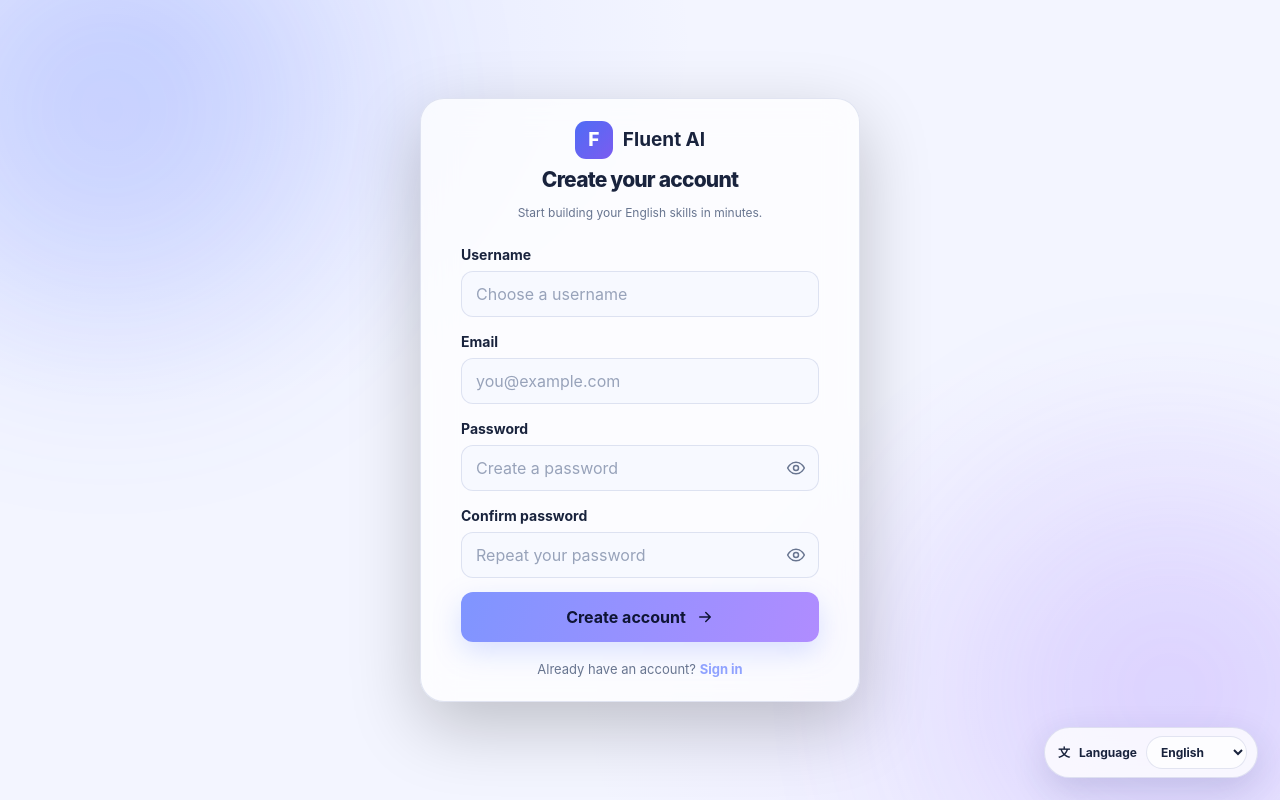
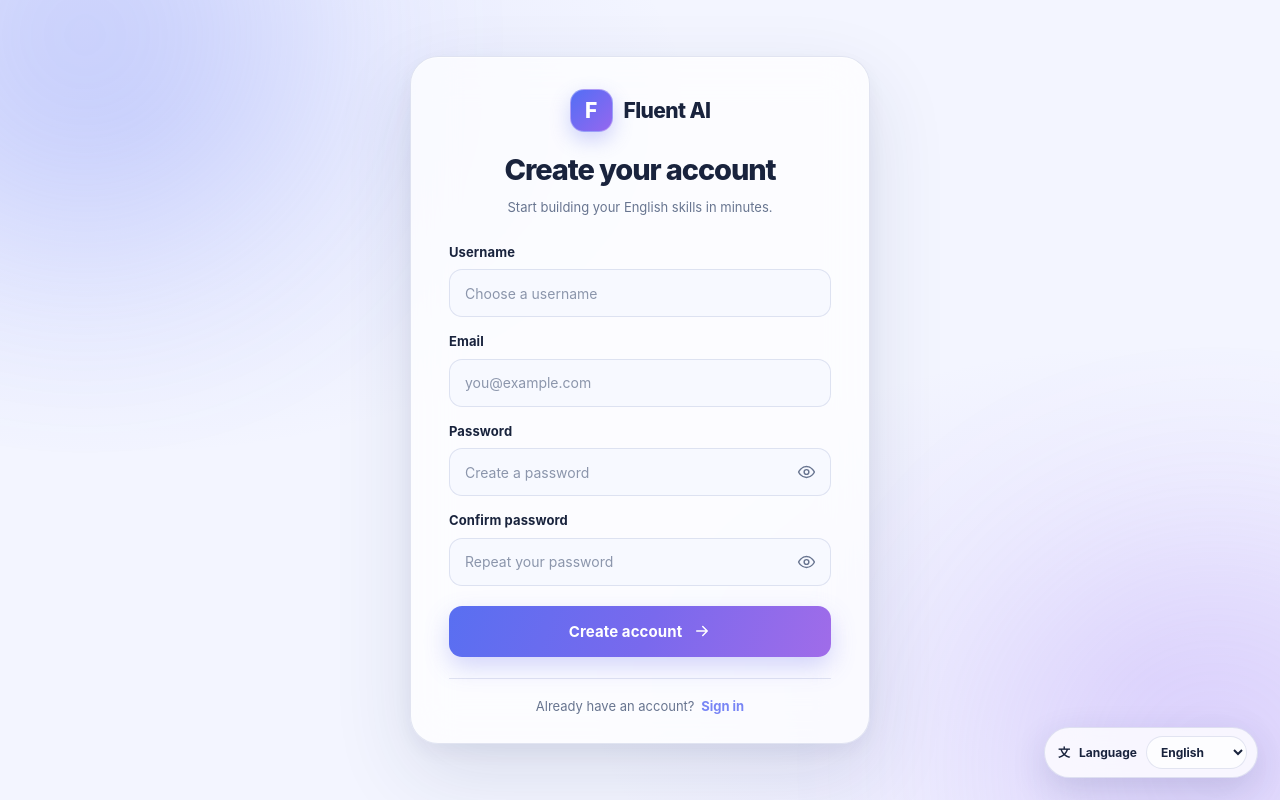
Before and after one commit to adnan-15/FLUENT_Ai, a Django app: page /signup/ in a window 1280 px wide. Run offline with Django 5.2, Linux system fonts and the light colour scheme.

Commit message:
Update signup.html

```diff
--- a/fluent_ai/learning/templates/signup.html
+++ b/fluent_ai/learning/templates/signup.html
@@ -3,10 +3,12 @@
 {% block title %}Create Account | Fluent AI{% endblock %}
 
 {% block extra_css %}
+
 <style>
-    *, *::before, *::after { box-sizing: border-box; }
+    *, *::before, *::after {
+        box-sizing: border-box;
+    }
 
-    /* Lock the page so it never scrolls; the card scrolls internally only on tiny screens */
     html:has(.signup-page),
     body:has(.signup-page) {
         height: 100% !important;
@@ -15,6 +17,14 @@
     }
 
     .signup-page {
+        --signup-accent: #6478f5;
+        --signup-accent-2: #9472f5;
+        --signup-glass: var(--surface, #ffffff);
+        --signup-input: var(--surface-secondary, #f5f6fc);
+        --signup-text: var(--text, #17213d);
+        --signup-muted: var(--muted, #77819a);
+        --signup-border: var(--border, rgba(110, 125, 170, .18));
+
         position: relative;
         isolation: isolate;
         display: flex;
@@ -23,201 +33,472 @@
         width: 100%;
         height: 100vh;
         height: 100dvh;
-        padding: 16px;
+        padding: 20px;
         overflow: hidden;
+        background:
+            radial-gradient(ellipse at 10% 15%, rgba(100,120,245,.12), transparent 35%),
+            radial-gradient(ellipse at 90% 85%, rgba(148,114,245,.13), transparent 35%),
+            var(--bg, #f5f7ff);
     }
 
     .signup-page::before,
     .signup-page::after {
+        content: "";
         position: absolute;
         z-index: -1;
-        width: 420px;
-        height: 420px;
+        width: 430px;
+        height: 430px;
         border-radius: 50%;
-        content: "";
-        filter: blur(110px);
+        filter: blur(115px);
         pointer-events: none;
     }
-    .signup-page::before { top: -100px; left: -100px; background: #4a6bff; opacity: .20; }
-    .signup-page::after  { right: -100px; bottom: -100px; background: #9b78ff; opacity: .18; }
 
-    /* ---------- Card ---------- */
+    .signup-page::before {
+        top: -180px;
+        left: -130px;
+        background: #6478f5;
+        opacity: .24;
+    }
+
+    .signup-page::after {
+        right: -150px;
+        bottom: -180px;
+        background: #a477f5;
+        opacity: .20;
+    }
+
+    /* Main card */
     .signup-card {
-        width: min(440px, 100%);
+        position: relative;
+        width: min(460px, 100%);
         max-height: 100%;
         overflow-y: auto;
-        padding: 22px 40px;
-        border: 1px solid var(--border);
-        border-radius: 24px;
-        background: var(--surface);
-        box-shadow: 0 24px 70px rgba(0, 0, 0, .22);
-        backdrop-filter: blur(16px);
-        -webkit-backdrop-filter: blur(16px);
+        padding: 32px 38px 27px;
+        border: 1px solid var(--signup-border);
+        border-radius: 28px;
+        background: var(--signup-glass);
+        box-shadow:
+            0 30px 80px rgba(35, 48, 100, .12),
+            0 8px 24px rgba(35, 48, 100, .06),
+            inset 0 1px 0 rgba(255,255,255,.55);
+        backdrop-filter: blur(22px);
+        -webkit-backdrop-filter: blur(22px);
+        scrollbar-width: thin;
+        scrollbar-color: rgba(120,130,180,.35) transparent;
+        animation: signupAppear .55s cubic-bezier(.2,.8,.2,1) both;
     }
 
+    @keyframes signupAppear {
+        from {
+            opacity: 0;
+            transform: translateY(18px) scale(.985);
+        }
+        to {
+            opacity: 1;
+            transform: translateY(0) scale(1);
+        }
+    }
+
+    /* Brand and heading */
     .signup-top {
         display: flex;
         flex-direction: column;
         align-items: center;
-        margin-bottom: 22px;
+        margin-bottom: 25px;
         text-align: center;
     }
 
     .signup-brand {
         display: flex;
         align-items: center;
-        gap: 10px;
-        margin-bottom: 5px;
+        gap: 11px;
+        margin-bottom: 21px;
     }
+
     .signup-brand-mark {
-        display: flex; align-items: center; justify-content: center;
-        width: 38px; height: 38px;
-        border-radius: 11px;
+        display: flex;
+        align-items: center;
+        justify-content: center;
+        width: 43px;
+        height: 43px;
+        border: 1px solid rgba(255,255,255,.35);
+        border-radius: 14px;
         color: #fff;
-        background: linear-gradient(135deg, #4f6cf5, #7b5cf0);
-        font-size: 19px; font-weight: 800;
+        background: linear-gradient(135deg, #536ef5, #9567ef);
+        font-size: 21px;
+        font-weight: 850;
+        box-shadow: 0 8px 20px rgba(99,112,240,.3);
     }
-    .signup-brand-name { color: var(--text); font-size: 19px; font-weight: 750; }
+
+    .signup-brand-name {
+        color: var(--signup-text);
+        font-size: 21px;
+        font-weight: 800;
+        letter-spacing: -.6px;
+    }
 
     .signup-top h1 {
         margin: 0;
-        color: var(--text);
-        font-size: 28   px;
-        font-weight: 800;
-        letter-spacing: -.8px;
+        color: var(--signup-text);
+        font-size: 29px;
+        font-weight: 850;
+        letter-spacing: -1.1px;
+        line-height: 1.2;
     }
-    .signup-top p { margin: 8px 0 0; color: var(--muted); font-size: 12px; }
 
-    .signup-message { margin-bottom: 12px; padding: 10px 12px; font-size: 14px; }
+    .signup-top p {
+        margin: 9px 0 0;
+        color: var(--signup-muted);
+        font-size: 13px;
+        line-height: 1.6;
+    }
 
-    /* ---------- Form ---------- */
+    /* Django messages */
+    .signup-message {
+        margin-bottom: 13px;
+        padding: 11px 14px;
+        border-radius: 11px;
+        font-size: 13px;
+        line-height: 1.5;
+    }
+
+    /* Form layout */
     .field-row {
         display: grid;
         grid-template-columns: repeat(1, minmax(0, 1fr));
         gap: 0 16px;
     }
 
-    .signup-form .form-group { margin-bottom: 14px; min-width: 0; }
+    .signup-form .form-group {
+        min-width: 0;
+        margin-bottom: 15px;
+    }
 
     .signup-form label {
         display: block;
-        margin-bottom: 6px;
-        color: var(--text);
-        font-size: 14px;
-        font-weight: 650;
+        margin-bottom: 7px;
+        color: var(--signup-text);
+        font-size: 13px;
+        font-weight: 700;
+        letter-spacing: .1px;
     }
 
-    .input-wrap { position: relative; }
+    .input-wrap {
+        position: relative;
+    }
 
     .signup-form .form-control {
         display: block;
         width: 100%;
         min-width: 0;
-        height: 46px;
-        padding: 0 14px;
-        border: 1px solid var(--border);
-        border-radius: 12px;
-        color: var(--text);
-        background: var(--surface-secondary);
-        font-size: 16px;
-        transition: border-color .18s ease, box-shadow .18s ease;
+        height: 48px;
+        padding: 0 15px;
+        border: 1px solid var(--signup-border);
+        border-radius: 13px;
+        outline: none;
+        color: var(--signup-text);
+        background: var(--signup-input);
+        font-family: inherit;
+        font-size: 14px;
+        transition:
+            border-color .2s ease,
+            box-shadow .2s ease,
+            background .2s ease,
+            transform .2s ease;
     }
-    .signup-form .form-control.has-toggle { padding-right: 44px; }
-    .signup-form .form-control::placeholder { color: var(--subtle); }
+
+    .signup-form .form-control.has-toggle {
+        padding-right: 48px;
+    }
+
+    .signup-form .form-control::placeholder {
+        color: var(--signup-muted);
+        opacity: .75;
+    }
+
+    .signup-form .form-control:hover {
+        border-color: rgba(100,120,245,.45);
+    }
+
     .signup-form .form-control:focus {
-        border-color: #5b78ff;
+        border-color: var(--signup-accent);
         outline: none;
-        box-shadow: 0 0 0 3px rgba(91, 120, 255, .25);
+        box-shadow: 0 0 0 4px rgba(100,120,245,.13);
+        background: var(--signup-glass);
     }
-    .signup-form .form-control.is-invalid { border-color: #ff5967; }
-    .signup-form .form-control.is-valid   { border-color: #22a06b; }
 
+    .signup-form .form-control.is-invalid {
+        border-color: #ef5968;
+        box-shadow: 0 0 0 3px rgba(239,89,104,.09);
+    }
+
+    .signup-form .form-control.is-valid {
+        border-color: #22a06b;
+    }
+
+    /* Password visibility */
     .toggle-pw {
         position: absolute;
         top: 50%;
-        right: 6px;
-        display: flex; align-items: center; justify-content: center;
-        width: 34px; height: 34px;
-        border: 0; border-radius: 8px;
-        color: var(--muted);
+        right: 7px;
+        display: flex;
+        align-items: center;
+        justify-content: center;
+        width: 35px;
+        height: 35px;
+        border: 0;
+        border-radius: 9px;
+        color: var(--signup-muted);
         background: transparent;
         transform: translateY(-50%);
         cursor: pointer;
+        transition: color .2s ease, background .2s ease;
     }
-    .toggle-pw:hover { color: var(--text); }
-    .toggle-pw:focus-visible { outline: 2px solid #8fa2ff; }
-    .toggle-pw svg { width: 20px; height: 20px; }
 
+    .toggle-pw:hover {
+        color: var(--signup-accent);
+        background: rgba(100,120,245,.09);
+    }
+
+    .toggle-pw:focus-visible {
+        outline: 2px solid var(--signup-accent);
+        outline-offset: 2px;
+    }
+
+    .toggle-pw svg {
+        width: 19px;
+        height: 19px;
+    }
+
+    /* Validation */
     .validation-message {
         display: block;
-        margin-top: 5px;
-        color: #ff626e;
-        font-size: 13px;
-        line-height: 1.35;
+        margin-top: 6px;
+        color: #ef5968;
+        font-size: 12px;
+        line-height: 1.4;
         overflow-wrap: anywhere;
     }
-    .validation-message:empty { display: none; }
+
+    .validation-message:empty {
+        display: none;
+    }
 
     .password-rules {
         display: flex;
         flex-wrap: wrap;
-        gap: 4px 16px;
+        gap: 5px 14px;
         margin: -2px 0 16px;
-        color: var(--muted);
-        font-size: 13px;
+        color: var(--signup-muted);
+        font-size: 12px;
     }
-    .password-rules .rule.valid { color: #22a06b; }
 
+    .password-rules .rule.valid {
+        color: #22a06b;
+    }
+
+    /* Submit button */
     .signup-submit {
-        display: flex; align-items: center; justify-content: center; gap: 10px;
+        position: relative;
+        display: flex;
+        align-items: center;
+        justify-content: center;
+        gap: 11px;
         width: 100%;
-        height: 50px;
+        height: 51px;
+        margin-top: 5px;
+        overflow: hidden;
         border: 0;
-        border-radius: 12px;
-        color: #0f1535;
-        background: linear-gradient(110deg, #7f95ff, #b08cff);
-        font-size: 16px;
-        font-weight: 700;
-        box-shadow: 0 10px 28px rgba(127, 149, 255, .28);
+        border-radius: 13px;
+        color: #fff;
+        background: linear-gradient(110deg, #596ff1 0%, #7969ed 52%, #a06ce9 100%);
+        font-family: inherit;
+        font-size: 15px;
+        font-weight: 750;
+        letter-spacing: .1px;
+        box-shadow: 0 10px 25px rgba(105,106,235,.27);
         cursor: pointer;
-        transition: transform .18s ease, box-shadow .18s ease;
+        transition: transform .22s ease, box-shadow .22s ease, filter .22s ease;
     }
-    .signup-submit svg { width: 18px; height: 18px; }
-    .signup-submit:hover { transform: translateY(-1px); box-shadow: 0 14px 32px rgba(127, 149, 255, .38); }
-    .signup-submit:focus-visible { outline: 3px solid #8fa2ff; outline-offset: 3px; }
 
+    .signup-submit::before {
+        content: "";
+        position: absolute;
+        top: 0;
+        left: -110%;
+        width: 70%;
+        height: 100%;
+        background: linear-gradient(90deg, transparent, rgba(255,255,255,.22), transparent);
+        transform: skewX(-20deg);
+        transition: left .55s ease;
+    }
+
+    .signup-submit:hover {
+        transform: translateY(-2px);
+        box-shadow: 0 15px 32px rgba(105,106,235,.36);
+        filter: saturate(1.1);
+    }
+
+    .signup-submit:hover::before {
+        left: 140%;
+    }
+
+    .signup-submit:active {
+        transform: translateY(0);
+    }
+
+    .signup-submit:focus-visible {
+        outline: 3px solid #8fa2ff;
+        outline-offset: 4px;
+    }
+
+    .signup-submit svg {
+        width: 18px;
+        height: 18px;
+        transition: transform .2s ease;
+    }
+
+    .signup-submit:hover svg {
+        transform: translateX(4px);
+    }
+
+    /* Footer */
     .signup-footer {
-        margin-top: 18px;
-        color: var(--muted);
+        margin-top: 21px;
+        padding-top: 18px;
+        border-top: 1px solid var(--signup-border);
+        color: var(--signup-muted);
         font-size: 13px;
         text-align: center;
     }
-    .signup-footer a { color: #8fa2ff; font-weight: 700; text-decoration: none; }
-    .signup-footer a:hover { text-decoration: underline; }
 
-    /* ---------- Responsive ---------- */
-    @media (max-height: 720px) {
-        .signup-card { padding: 22px 32px; }
-        .signup-top { margin-bottom: 14px; }
-        .signup-brand { margin-bottom: 10px; }
-        .signup-top h1 { font-size: 26px; }
-        .signup-top p { display: none; }
-        .signup-form .form-group { margin-bottom: 10px; }
-        .signup-form .form-control { height: 42px; }
-        .signup-submit { height: 44px; }
-        .signup-footer { margin-top: 12px; }
+    .signup-footer a {
+        margin-left: 3px;
+        color: #7885f5;
+        font-weight: 750;
+        text-decoration: none;
+        transition: color .2s ease;
+    }
+
+    .signup-footer a:hover {
+        color: #a078ed;
+        text-decoration: underline;
+    }
+
+    /* Dark mode: uses the theme controlled by base.html */
+    html[data-theme="dark"] .signup-page {
+        --signup-glass: rgba(20, 28, 49, .94);
+        --signup-input: rgba(31, 42, 69, .88);
+        --signup-text: #f1f4ff;
+        --signup-muted: #a6b1cc;
+        --signup-border: rgba(165,181,235,.17);
+
+        background:
+            radial-gradient(ellipse at 10% 15%, rgba(86,105,230,.17), transparent 38%),
+            radial-gradient(ellipse at 90% 85%, rgba(144,99,230,.15), transparent 38%),
+            var(--bg, #0b1020);
+    }
+
+    html[data-theme="dark"] .signup-card {
+        border-color: rgba(165,181,235,.18);
+        box-shadow:
+            0 30px 85px rgba(0,0,0,.35),
+            inset 0 1px 0 rgba(255,255,255,.035);
+    }
+
+    html[data-theme="dark"] .signup-form .form-control:focus {
+        background: rgba(36,48,78,.96);
+    }
+
+    html[data-theme="dark"] .signup-brand-name {
+        color: #f1f4ff;
+    }
+
+    /* Responsive */
+    @media (max-height: 760px) {
+        .signup-card {
+            padding: 23px 34px 20px;
+        }
+
+        .signup-top {
+            margin-bottom: 17px;
+        }
+
+        .signup-brand {
+            margin-bottom: 12px;
+        }
+
+        .signup-brand-mark {
+            width: 37px;
+            height: 37px;
+        }
+
+        .signup-top h1 {
+            font-size: 26px;
+        }
+
+        .signup-top p {
+            margin-top: 5px;
+        }
+
+        .signup-form .form-group {
+            margin-bottom: 11px;
+        }
+
+        .signup-form .form-control {
+            height: 44px;
+        }
+
+        .signup-submit {
+            height: 46px;
+        }
+
+        .signup-footer {
+            margin-top: 14px;
+            padding-top: 13px;
+        }
     }
 
     @media (max-width: 560px) {
-        .signup-page { padding: 10px; }
-        .signup-card { padding: 24px 20px; border-radius: 20px; }
-        .field-row { grid-template-columns: 1fr; }
+        .signup-page {
+            padding: 12px;
+        }
+
+        .signup-card {
+            width: 100%;
+            padding: 27px 21px 23px;
+            border-radius: 22px;
+        }
+
+        .signup-top h1 {
+            font-size: 26px;
+        }
+
+        .signup-brand {
+            margin-bottom: 16px;
+        }
+    }
+
+    @media (max-width: 380px) {
+        .signup-card {
+            padding: 22px 17px;
+        }
+
+        .signup-top h1 {
+            font-size: 24px;
+        }
     }
 
     @media (prefers-reduced-motion: reduce) {
-        .signup-page *, .signup-page *::before, .signup-page *::after { transition: none !important; }
+        .signup-page *,
+        .signup-page *::before,
+        .signup-page *::after {
+            animation: none !important;
+            transition: none !important;
+        }
     }
 </style>
+
 {% endblock %}
 
 {% block public_content %}
@@ -406,16 +687,17 @@
     function validateUsername() {
         const value = username.value;
         let message = "";
-
         if (!value) {
             message = "Username is required.";
         } else if (value.length < 3 || value.length > 20) {
             message = "Username must contain 3–20 characters.";
         } else if (!/^[A-Za-z0-9_]+$/.test(value)) {
             message = "Only letters, numbers and underscores are allowed.";
-        }
+        } else if (!/[A-Za-z]/.test(value)) {
+            message = "Username must contain at least one letter.";
+    }
 
-        return showResult(username, errors.username, message);
+    return showResult(username, errors.username, message);
     }
 
     // Remove invalid characters from typed or pasted usernames.
```
